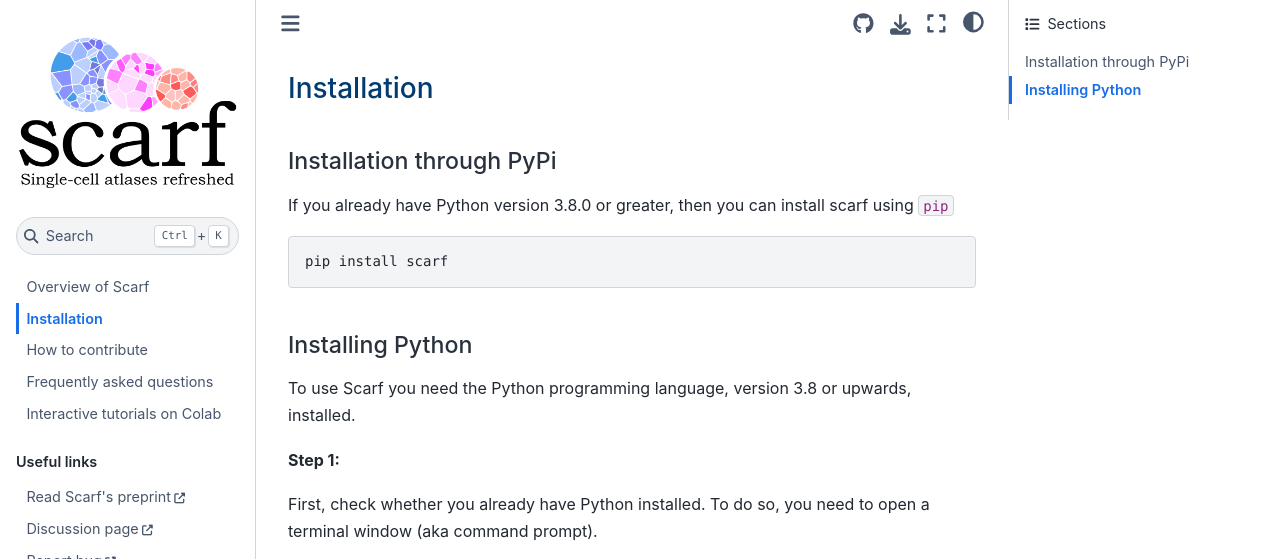
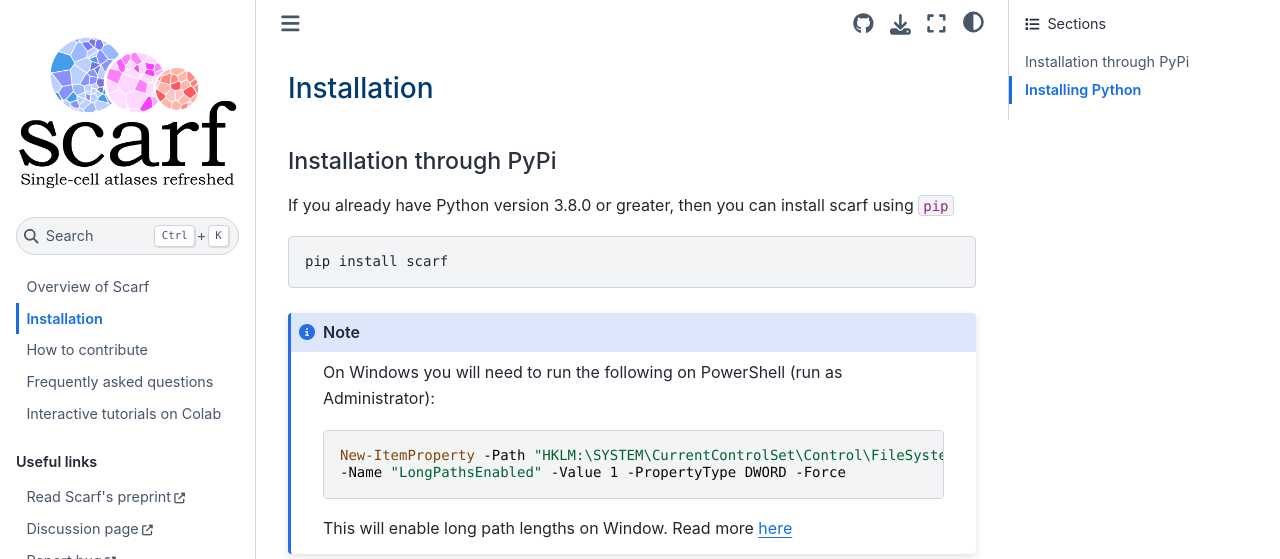
Before and after one commit to parashardhapola/scarf, a Sphinx documentation site: the page built from docs/source/install.md, in a window 1280 px wide and 900 px high, cut to the strip 0-559 px from the top of the window. Built offline with Sphinx 7.4.7 and the Sphinx Book theme 1.1.4, drawn with Linux system fonts in a browser that asks for light colours; pages that are not in the unit, such as notebooks, are missing from menus.

Commit message:
added instructions for enabling long path in windows

`````diff
--- a/docs/source/install.md
+++ b/docs/source/install.md
@@ -5,6 +5,19 @@
 If you already have Python version 3.8.0 or greater, then you can install scarf using `pip`
 
     pip install scarf
+
+
+````{note}
+On Windows you will need to run the following on PowerShell (run as Administrator):
+
+```{code-block} powershell
+New-ItemProperty -Path "HKLM:\SYSTEM\CurrentControlSet\Control\FileSystem" `
+-Name "LongPathsEnabled" -Value 1 -PropertyType DWORD -Force
+```
+
+This will enable long path lengths on Window. Read more [here](https://docs.microsoft.com/en-us/windows/win32/fileio/maximum-file-path-limitation?tabs=powershell)
+
+````
 
 ## Installing Python
 
`````
